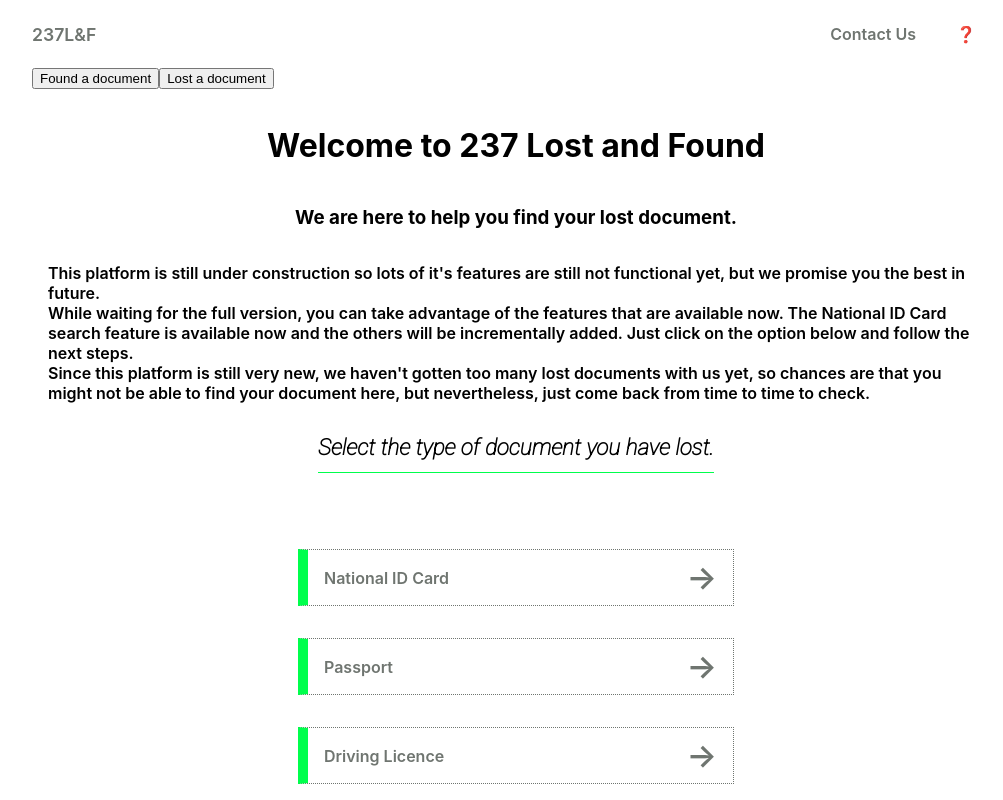
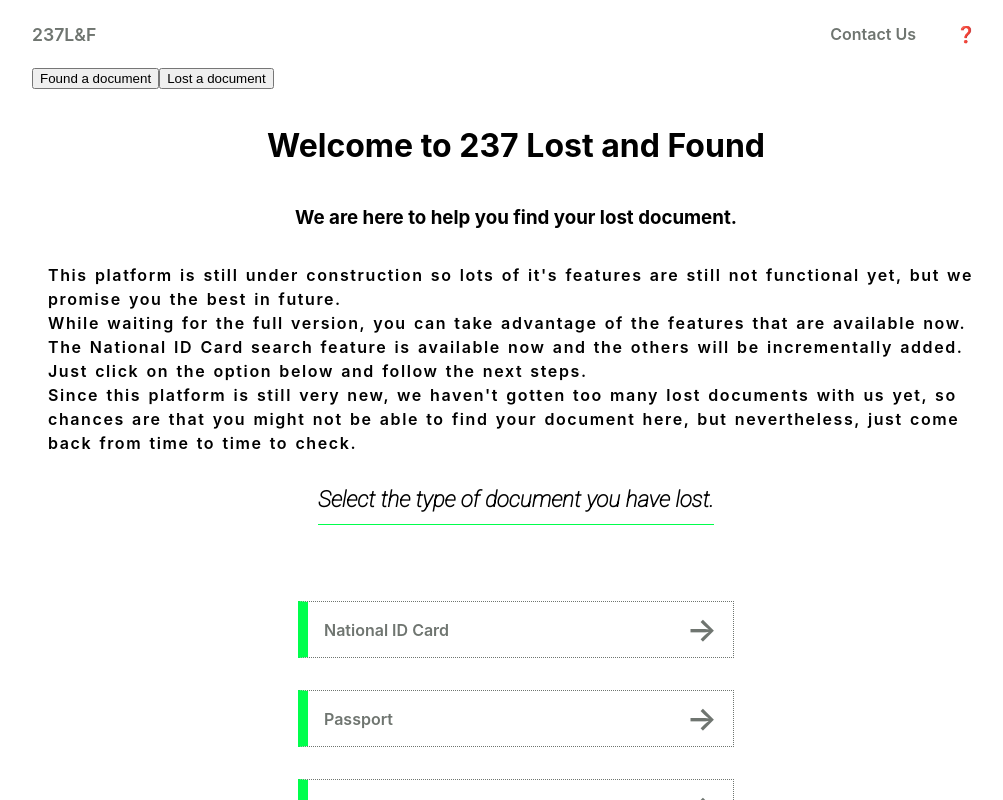
Before and after one commit to Chenwi32/237_lost_and_found, a Next.js app: page / in a window 1280 px wide. Shown: the top 800 px of the page, without its empty margins (124-1127 px from the left). Built offline with nearby package versions, Linux system fonts and the light colour scheme.

Commit message:
added some styles

```diff
--- a/styles/Home.module.css
+++ b/styles/Home.module.css
@@ -49,3 +49,10 @@
     transform: translateX(0px);
   }
 }
+
+@media (max-width: 600px) {
+
+.document_links{
+  width: fit-content;
+}
+}
--- a/styles/globals.css
+++ b/styles/globals.css
@@ -28,6 +28,9 @@ a:hover {
 
 p{
   font-weight: 600;
+  line-height: 1.5;
+  word-spacing: .1em;
+  letter-spacing: .1em;
 }
 
 button{
```
Also changed, not shown: pages/index.js (+5 -2 lines).
